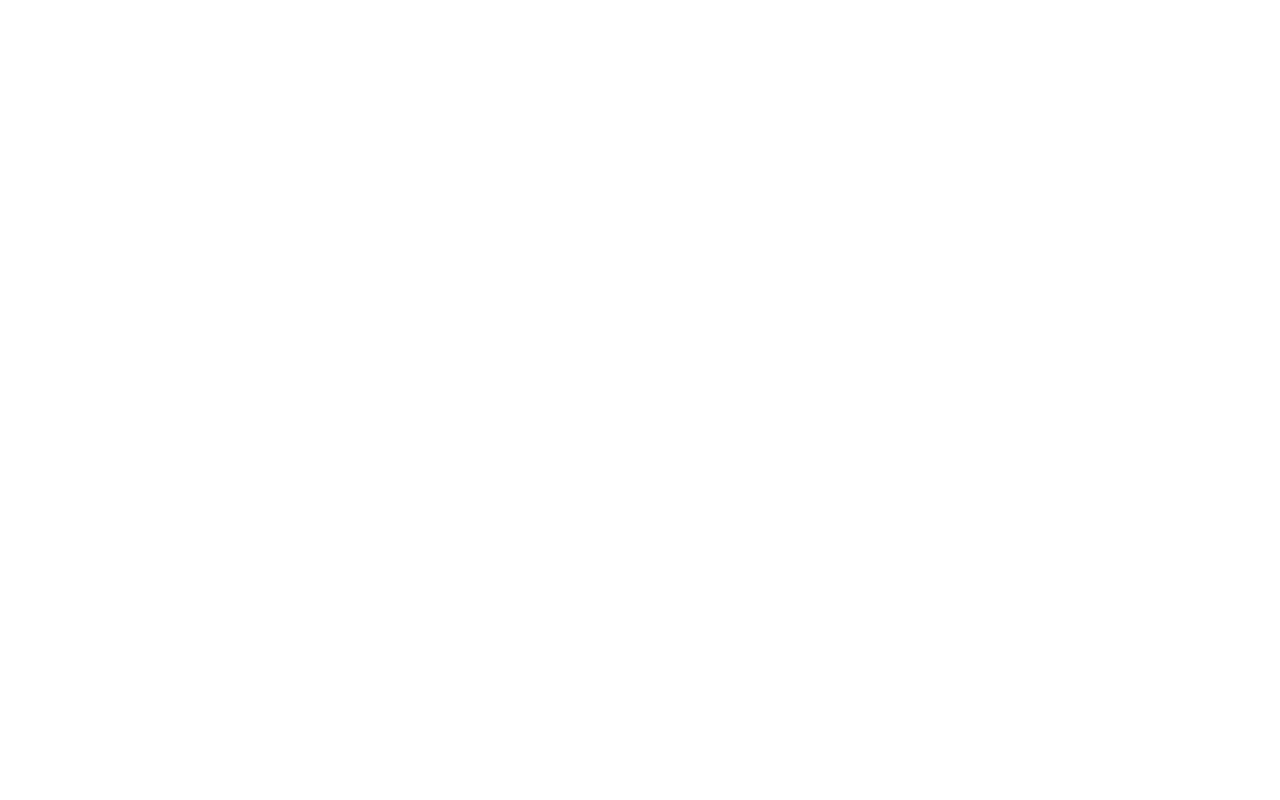
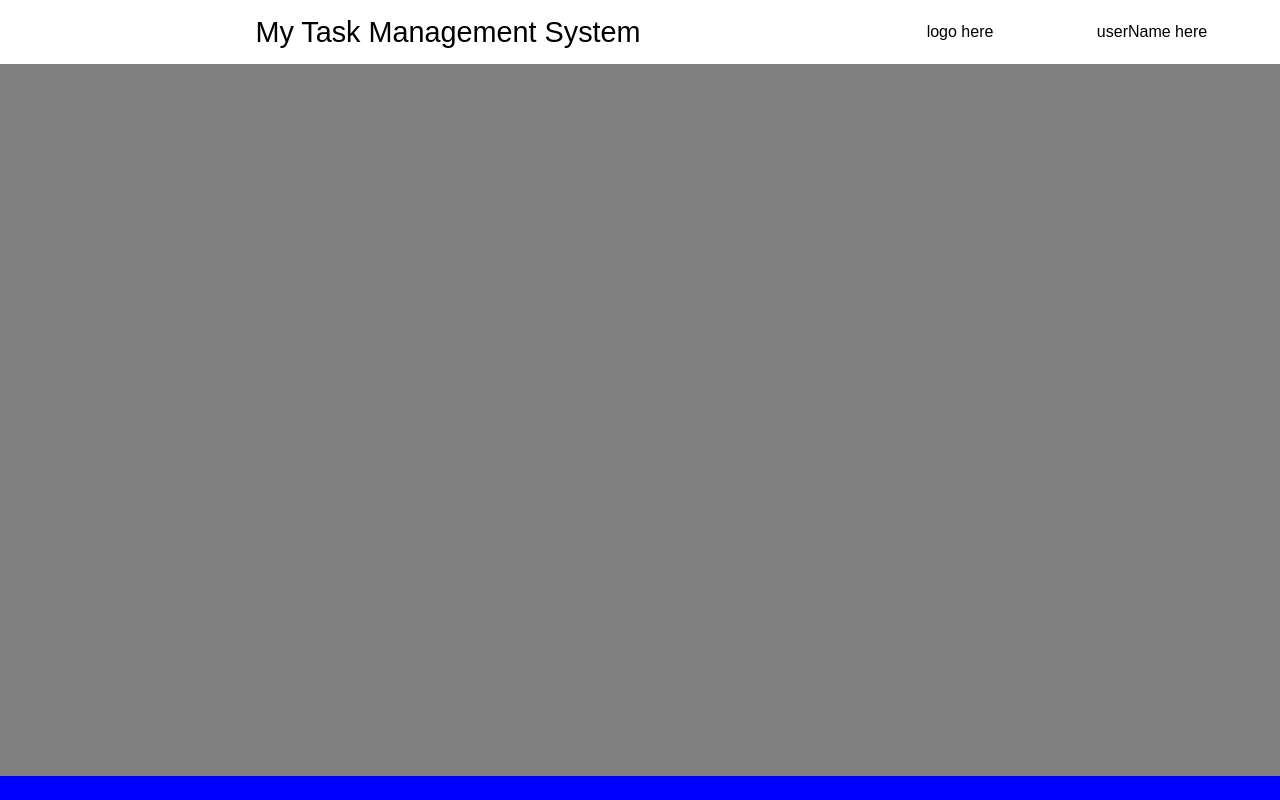
Before and after one commit to AWAIS0129/TaskManagementSystem, a plain HTML site: page index.html in a window 1280 px wide. Drawn offline with Linux system fonts and the light colour scheme; a web font is replaced by a local one.

Commit message:
A little bit wireframing completed

```diff
--- a/index.html
+++ b/index.html
@@ -7,6 +7,40 @@
     <title>Task Management System</title>
 </head>
 <body>
+    <div class="mainContainer">
+
+        <div class="navContainer">
+
+
+            <nav class="navbar">
+
+                <div class="mainHeading">
+                    My Task Management System
+                </div>
+
+            </nav>
+
+
+            <div class="userLogo">
+                logo here
+            </div>
+
+
+            <div class="userName">
+                userName here
+            </div>
+
+
+        </div>
+
+        <div class="bodyContainer">
+
+        </div>
+
+        <div class="footerContainer">
+
+        </div>
+    </div>
   <script src="./scripts/script.js"></script>
 </body>
 </html>
--- a/style.css
+++ b/style.css
@@ -0,0 +1,60 @@
+@import url('https://fonts.googleapis.com/css2?family=Zalando+Sans+SemiExpanded:ital,wght@0,200..900;1,200..900&display=swap');
+*{
+    margin: 0;
+    padding: 0;
+    box-sizing: border-box;
+     font-family: "Zalando Sans SemiExpanded", sans-serif;
+}
+
+.mainContainer{
+    display: flex;
+    flex-direction: column;
+    width: 100%;
+    height: 100vh;
+}
+
+.navContainer{
+    display: flex;
+    width: 100%;
+    height: 8vh;
+}
+
+.navContainer .navbar{
+    display: flex;
+    width: 70%;
+    justify-content: center;
+    align-items: center;
+}
+.navContainer .navbar .mainHeading{
+    font-size: 1.8em;
+}
+
+.navContainer .userLogo{
+    display: flex;
+    justify-content: center;
+    align-items: center;
+    width:10%;
+}
+
+.navContainer .userName{
+    width:20%;
+    display: flex;
+    justify-content: center;
+    align-items: center;
+}
+
+
+
+
+.bodyContainer{
+    width: 100%;
+    flex:1 0 0;
+    background-color: gray;
+}
+
+
+.footerContainer{
+    width: 100%;
+    height :3vh;
+    background-color: blue;
+}
```
